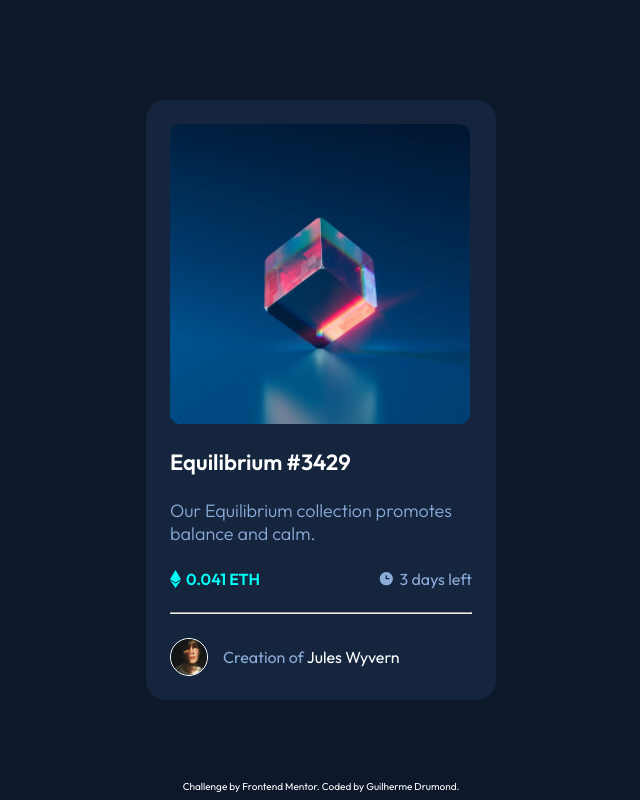
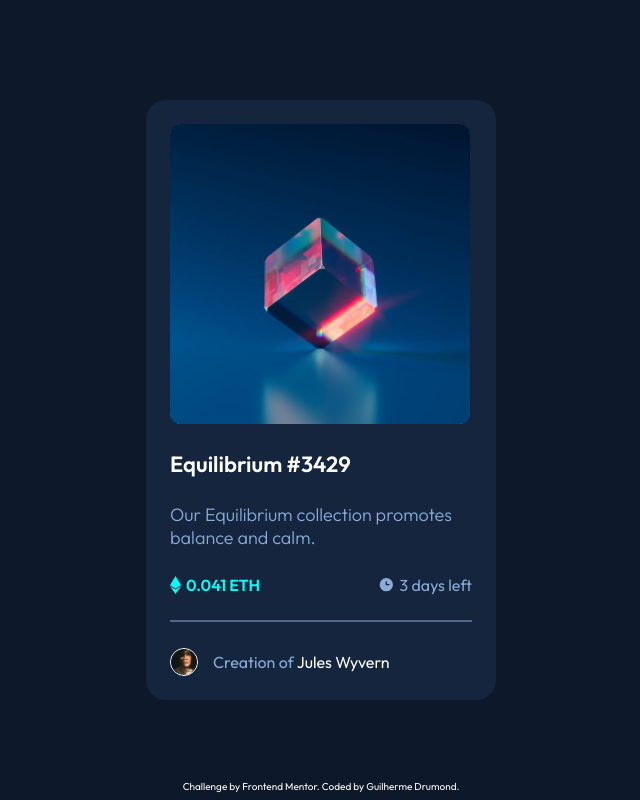
Before and after one commit to guiodrumond/NFT-preview-card-component, a plain HTML site: page index.html in a window 1280 px wide. Shown: the whole page, without its empty margins (319-959 px from the left). Drawn offline with Linux system fonts and the light colour scheme.

Commit message:
Correção de erros

```diff
--- a/index.html
+++ b/index.html
@@ -19,10 +19,8 @@
     <div class="card">
 
       <div class="image-container">
-        <a href="#">
           <img class="nft-image" src="images/image-equilibrium.jpg" alt="">
           <img class="view-icon" src="images/icon-view.svg" alt="">
-        </a>
       </div>
 
       <h1><a href="#">Equilibrium #3429</a></h1>
--- a/style.css
+++ b/style.css
@@ -35,6 +35,7 @@
     border-radius: 12px;
     background-color: hsl(178, 100%, 50%);
     position: relative;
+    cursor: pointer;
 }
 
 .nft-image {
@@ -95,6 +96,10 @@
     color: hsl(215, 51%, 70%);
 }
 
+hr {
+    border: 1px hsla(215, 52%, 70%, 0.5) solid;
+}
+
 .author {
     display: flex;
     align-items: center;
@@ -105,7 +110,7 @@
 }
 
 .avatar {
-    width: 38px;
+    width: 28px;
     border: 1px solid hsl(0, 0%, 100%);
     border-radius: 19px;
 }
```
Also changed, not shown: design/active-states.jpg (added), design/desktop-design.jpg (added), design/desktop-preview.jpg (added), design/mobile-design.jpg (added).
